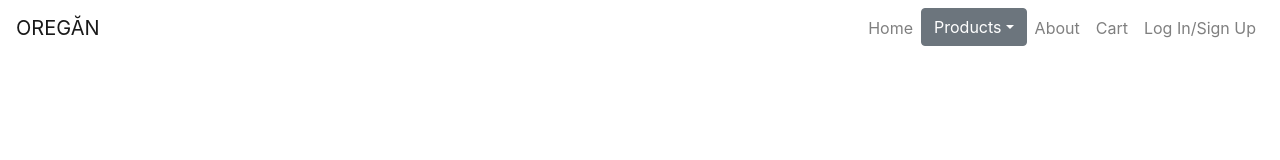
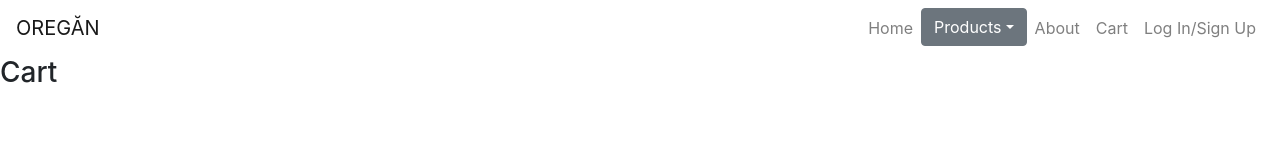
Before and after one commit to lightsage88/oregan, a React (Create React App) app: page /cart in a window 1280 px wide. Shown: the top 160 px of the page. Built offline with nearby package versions, Linux system fonts and the light colour scheme; no server answers.

Commit message:
the cart will now finally have the things you placed in it when you visit the cart page. The App route uses render to actively render the Cart component with a mapStateToProps passing the cart in

```diff
--- a/src/actions/index.js
+++ b/src/actions/index.js
@@ -185,7 +185,7 @@ export const retrieveProducts = (productType) => {
 	}
 }
 
-export const putItemInCart1 = (cart, cartLength, pageType, userid, quantityOrdered, companyName, id, productDescription,productName,productPrice, shippingPrice, productRating, productStock, productType) => {
+export const putItemInCart1 = (cart, userid, pageType) => {
 	console.log('putItemInCart1 running...');
 
 	return (dispatch) => {
@@ -195,7 +195,8 @@ export const putItemInCart1 = (cart, cartLength, pageType, userid, quantityOrder
 			headers: {
 				'Content-Type':'application/json'
 			},
-			body: JSON.stringify({cart, cartLength, pageType, userid, quantityOrdered, companyName, id, productDescription,productName,productPrice, shippingPrice, productRating, productStock, productType})
+			// body: JSON.stringify({cart, cartLength, pageType, userid, quantityOrdered, companyName, id, productDescription,productName,productPrice, shippingPrice, productRating, productStock, productType})
+			body: JSON.stringify({cart, userid, pageType})
 		})
 		.then(response => response.json())
 		.then(json=> {
--- a/src/components/App.js
+++ b/src/components/App.js
@@ -9,11 +9,12 @@ import About from './about';
 import Register from './register';
 import Account from './account';
 import ProductList from './productList';
-export default class App extends Component {
+import Cart from './cart';
+export class App extends Component {
 
 
 
-  render() {
+ render() {
     return (
       <Router>
         <main>
@@ -23,6 +24,7 @@ export default class App extends Component {
           <Route exact path='/register' component={Register}/>
           <Route exact path='/account' component={Account}/>
           <Route path='/products/:productId' component={ProductList}/>
+          <Route exact path='/cart' render={()=><Cart currentCart={this.props.currentCart}/>}/>
         </main>
       </Router>
     );
@@ -32,3 +34,8 @@ export default class App extends Component {
   // App = connect()(Register);
 
 }
+
+const mapStateToProps = state => ({
+  currentCart : state.app.user.cart
+});
+export default connect(mapStateToProps)(App);
--- /dev/null
+++ b/src/components/cart.js
@@ -0,0 +1,21 @@
+import React from 'react';
+import {connect} from 'react-redux';
+import ProductCard from './productCard';
+export default class Cart extends React.Component {
+	constructor(props){
+		super(props);
+		this.state = {
+			carty:''
+		}
+	}
+
+
+	render(){
+		console.log(this.props);
+		return (
+			<div>
+				<h3>Cart</h3>
+			</div>
+			);
+	}
+}
--- a/src/components/productCard.js
+++ b/src/components/productCard.js
@@ -68,6 +68,7 @@ export class ProductCard extends React.Component{
 		e.preventDefault();
 		let cart = this.props.currentCart;
 
+		let dateToCart = new Date;
 		let cartLength = cart.length;
 		let pageType = this.props.pageType;
 		let userid= localStorage.getItem('_id');
@@ -83,6 +84,7 @@ export class ProductCard extends React.Component{
 		let productType= this.props.details.productType;
 
 		let item = {quantityOrdered,
+			dateToCart,
 			companyName,
 			id,
 			productDescription,
@@ -118,13 +120,14 @@ export class ProductCard extends React.Component{
 		console.log('NEWB');
 		cart.push(item);
 		console.log(cart);
-		// this.props.dispatch(putItemInCart1(cart, cartLength, pageType, userid, quantityOrdered, companyName, id, productDescription,productName,productPrice, shippingPrice, productRating, productStock, productType));
+
 	}
 
 
+	// this.props.dispatch(putItemInCart1(cart, cartLength, pageType, userid, quantityOrdered, companyName, id, productDescription,productName,productPrice, shippingPrice, productRating, productStock, productType));
+	this.props.dispatch(putItemInCart1(cart, userid, pageType));
 
-
-	}
+}
 
 
 	render(){
```
